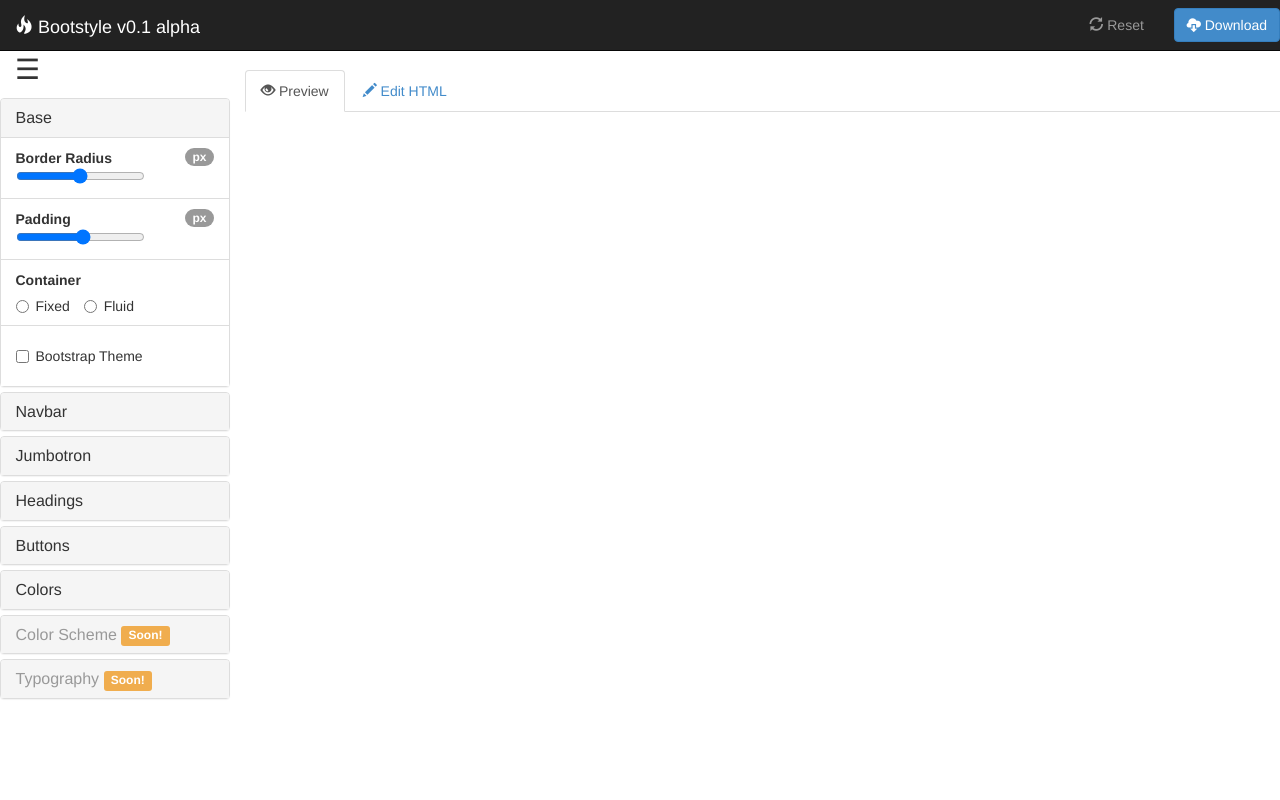
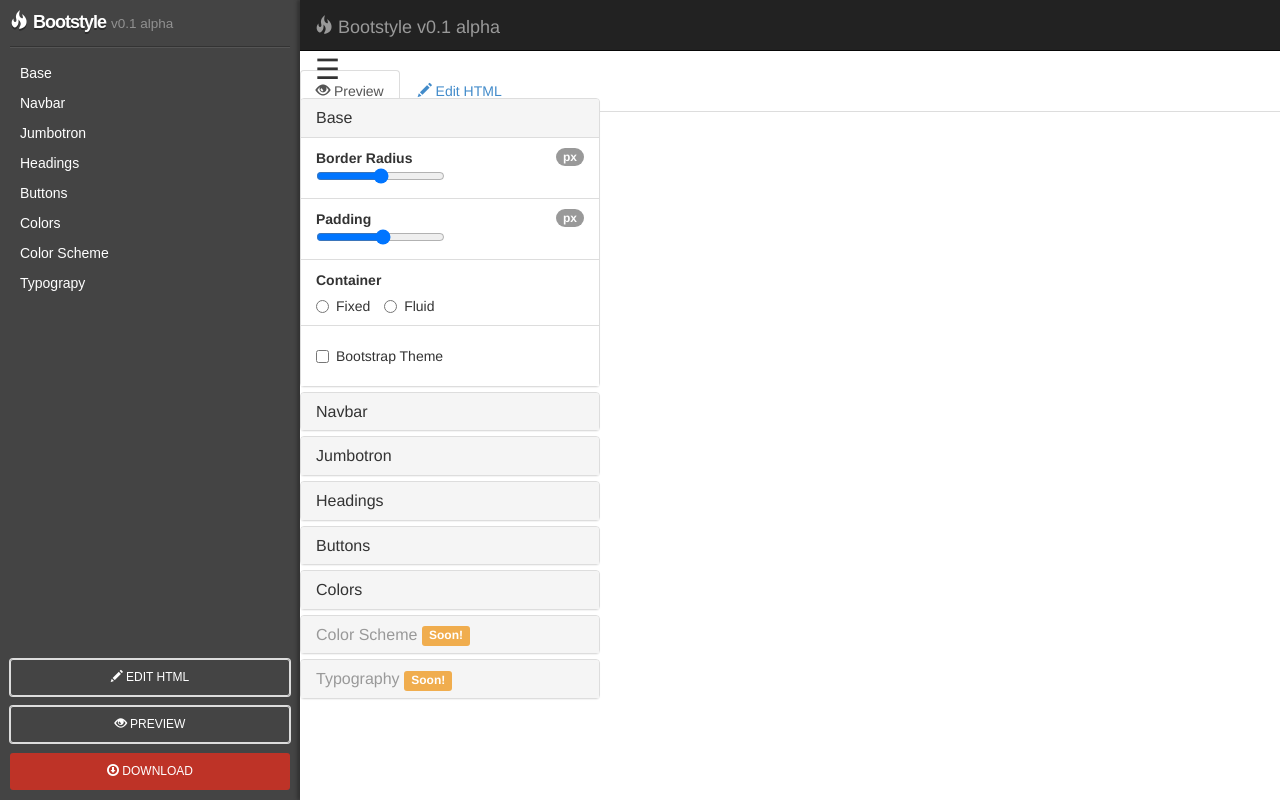
Before and after one commit to bootstyle/bootstyle, a PHP site: page / in a window 1280 px wide; the page is wider, and only the part inside the window is pictured. Run offline with PHP 8.4, Linux system fonts and the light colour scheme; style sheets or scripts are compiled from the project's sources; some libraries are stand-ins or nearby versions.

Commit message:
starts off canvas toolbar

```diff
--- a/index.html
+++ b/index.html
@@ -17,7 +17,7 @@
         <link rel="stylesheet" href="css/codemirror/ambiance.css">
 
         <!-- LESS -->
-        <link rel="stylesheet/less" href="less/bootstyle.less">
+        <link rel="stylesheet/less" href="less/bootstyle/bootstyle.less">
 
         <!-- Vendor JavaScript -->
         <script src="js/vendor/modernizr-2.6.2.min.js"></script>
@@ -55,6 +55,40 @@
 
         <!-- Dynamic LESS -->
         <ng-include src=" 'partials/_dynamic_less.html' "></ng-include>
+
+        <div id="bs_toolbar">
+            <div class="bs_brand">
+                <i class="bs_icon glyphicon glyphicon-fire"></i>
+                <span class="bs_name">Bootstyle</span>
+                <span class="bs_version" bootstyle-version></span>
+            </div>
+            <hr/>
+            <ul class="bs_sections">
+                <li class="bs_section">Base</li>
+                <li class="bs_section">Navbar</li>
+                <li class="bs_section">Jumbotron</li>
+                <li class="bs_section">Headings</li>
+                <li class="bs_section">Buttons</li>
+                <li class="bs_section">Colors</li>
+                <li class="bs_section">Color Scheme</li>
+                <li class="bs_section">Typograpy</li>
+            </ul>
+
+            <div class="bs_btns">
+                <div class="bs_btn bs_btn_block bs_btn_outline">
+                    <i class="glyphicon glyphicon-pencil"></i>
+                    Edit HTML
+                </div>
+                <div class="bs_btn bs_btn_block bs_btn_outline">
+                    <i class="glyphicon glyphicon-eye-open"></i>
+                    Preview
+                </div>
+                <div class="bs_btn bs_btn_block bs_btn_red">
+                    <i class="glyphicon glyphicon-download"></i>
+                    Download
+                </div>
+            </div>
+        </div>
 
         <div id="app" ng-init="init_bootstyle()" ng-class="{ show_toolbar: toolbar.is_active }">
 
--- a/less/bootstyle.less
+++ b/less/bootstyle/app.less
@@ -1,37 +1,22 @@
-@import "bootstrap/bootstrap";
-@import "spectrum-theme";
-
-/*
- LESS Error Message
- */
-.less-error-message {
-    position: absolute;
-    z-index: 9999;
-    width: 100%;
+body {
+    overflow: hidden;
 }
 
-/*
- Bootstrap Overrides
- */
-@icon-font-path: 'fonts/';
-
-/*
- Colorpicker overrides
- */
-.colorpicker.dropdown {
-    position: fixed;
-    color: red;
-}
-
-/*
- Bootstyle styles
- */
-
 #app {
-    @bootstyle_toolbar_width: 230px;
+    position: absolute;
+    overflow-y: scroll;
     padding-top: @navbar-height + @navbar-margin-bottom;
+    top: 0;
+    left: 0;
+    right: 0;
+    bottom: 0;
+    background: @body-bg;
+    box-shadow: -3px 0 3px #333;
+    .transition_transforms();
 
     &.show_toolbar {
+        .translate(300px, 0);
+
         .toolbar_container {
             margin-left: 0;
             .toolbar {
@@ -43,13 +28,10 @@
                 padding-right: 0;
             }
         }
-        .content_container {
-            margin-left: @bootstyle_toolbar_width + @grid-gutter-width * 0.5;
-        }
     }
 
     .toolbar_container {
-        margin-left: -@bootstyle_toolbar_width;
+        margin-left: -@bs_toolbar_width;
         .transition(margin-left 0.2s ease-out);
 
         .toolbar_btn {
@@ -77,7 +59,7 @@
         .toolbar {
             position: fixed;
             padding-top: unit(@font-size-base * 2, px);
-            width: @bootstyle_toolbar_width;
+            width: @bs_toolbar_width;
             // below toolbar
             z-index: 1020;
             opacity: 0;
--- /dev/null
+++ b/less/bootstyle/bootstrap_variable_overrides.less
@@ -0,0 +1 @@
+@icon-font-path: 'fonts/';
--- /dev/null
+++ b/less/bootstyle/bootstyle.less
@@ -0,0 +1,17 @@
+// bootstrap and variable overrides
+@import "../bootstrap/bootstrap";
+@import "bootstrap_variable_overrides";
+
+// vendor
+@import "spectrum-theme";
+
+// bootstyle
+@import "app";
+@import "buttons";
+@import "code_editor";
+@import "colorpicker";
+@import "colorscheme";
+@import "mixins";
+@import "toolbar";
+@import "utilities";
+@import "variables";
--- /dev/null
+++ b/less/bootstyle/buttons.less
@@ -0,0 +1,28 @@
+.bs_btn {
+    display: inline-block;
+    padding: 10px 20px;
+    font-size: 12px;
+    text-align: center;
+    text-transform: uppercase;
+    border-radius: 3px;
+    cursor: pointer;
+    .user-select(none);
+    &:active {
+        position: relative;
+        top: 1px;
+    }
+
+    &.bs_btn_block {
+        display: block;
+    }
+
+    &.bs_btn_outline {
+        box-shadow:
+            0 0 0 1px #DDD,
+            inset 0 0 0 1px #DDD;
+    }
+
+    &.bs_btn_red {
+        .bs_btn_variant(#BE3327);
+    }
+}
--- /dev/null
+++ b/less/bootstyle/code_editor.less
@@ -0,0 +1,7 @@
+#code_editor {
+    overflow: hidden;
+    border-radius: @border-radius-base;
+    padding-bottom: 0;
+    margin-right: 0;
+    margin-bottom: @line-height-computed;
+}
--- /dev/null
+++ b/less/bootstyle/colorpicker.less
@@ -0,0 +1,5 @@
+.colorpicker {
+    &.dropdown {
+        position: fixed;
+    }
+}
--- /dev/null
+++ b/less/bootstyle/mixins.less
@@ -0,0 +1,19 @@
+.transition_transforms() {
+    -webkit-transition: -webkit-transform 0.2s ease-out;
+    -moz-transition: -moz-transform 0.2s ease-out;
+    -ms-transition: -ms-transform 0.2s ease-out;
+    -o-transition: -o-transform 0.2s ease-out;
+    transition: transform 0.2s ease-out;
+}
+
+.bs_btn_variant(@bg_color) {
+    background: @bg_color;
+
+    &:hover, &:focus {
+        background: lighten(@bg_color, 5%);
+    }
+
+    &:active {
+        background: darken(@bg_color, 5%);
+    }
+}
--- /dev/null
+++ b/less/bootstyle/toolbar.less
@@ -0,0 +1,60 @@
+#bs_toolbar {
+    position: fixed;
+    top: 0;
+    bottom: 0;
+    left: 0;
+    width: @bs_toolbar_width;
+    color: #FFF;
+    background: @bs_toolbar_bg;
+    font-family: Montserrat, sans-serif;
+
+    .bs_brand {
+        font-size: 18px;
+        padding: @bs_toolbar_padding @bs_toolbar_padding 0 @bs_toolbar_padding;
+        text-shadow: 0 2px darken(@bs_toolbar_bg, 10%);
+
+        .bs_name {
+            letter-spacing: -1px;
+            font-weight: 900;
+        }
+        .bs_version {
+            color: lighten(@bs_toolbar_bg, 30%);
+            font-size: 75%;
+            text-shadow: none;
+        }
+    }
+
+    .bs_sections {
+        margin: 0;
+        padding: 0;
+        list-style: none;
+        cursor: pointer;
+
+        .bs_section {
+            padding: (@bs_toolbar_padding * 0.5) (@bs_toolbar_padding * 2);
+            background: transparent;
+            .transition(background 0.1s ease-in-out);
+            &:hover {
+                background: darken(@bs_toolbar_bg, 5%);
+            }
+        }
+    }
+
+    .bs_btns {
+        position: absolute;
+        bottom: @bs_toolbar_padding;
+        left: @bs_toolbar_padding;
+        right: @bs_toolbar_padding;
+        height: auto;
+
+        .bs_btn {
+            margin-top: @bs_toolbar_padding;
+        }
+    }
+
+    hr {
+        margin: @bs_toolbar_padding;
+        border-top: 1px solid #333;
+        border-bottom: 1px solid #555;
+    }
+}
--- /dev/null
+++ b/less/bootstyle/utilities.less
@@ -0,0 +1,6 @@
+// make sure we can see them
+.less-error-message {
+    position: absolute;
+    z-index: 9999;
+    width: 100%;
+}
--- /dev/null
+++ b/less/bootstyle/variables.less
@@ -0,0 +1,4 @@
+// toolbar
+@bs_toolbar_width: 300px;
+@bs_toolbar_padding: 10px;
+@bs_toolbar_bg: #444;
--- a/less/buttons_stripe.less
+++ b/less/buttons_stripe.less
@@ -1,4 +1,4 @@
-@import "bootstyle";
+@import "";
 
 .stripe_btn_variant(@color) {
     @base_color: darken(saturate(@color, 10%), 10%);
--- a/less/buttons_uppercase.less
+++ b/less/buttons_uppercase.less
@@ -1,4 +1,4 @@
-@import "bootstyle";
+@import "";
 
 /*
  Bootstrap Overrides
```
Also changed, not shown: other parts of less/bootstyle/app.less (+0 -53 lines), less/bootstyle/colorscheme.less (added, +44 -0 lines), less/bootstyle/spectrum-theme.less (renamed from less/spectrum-theme.less).
